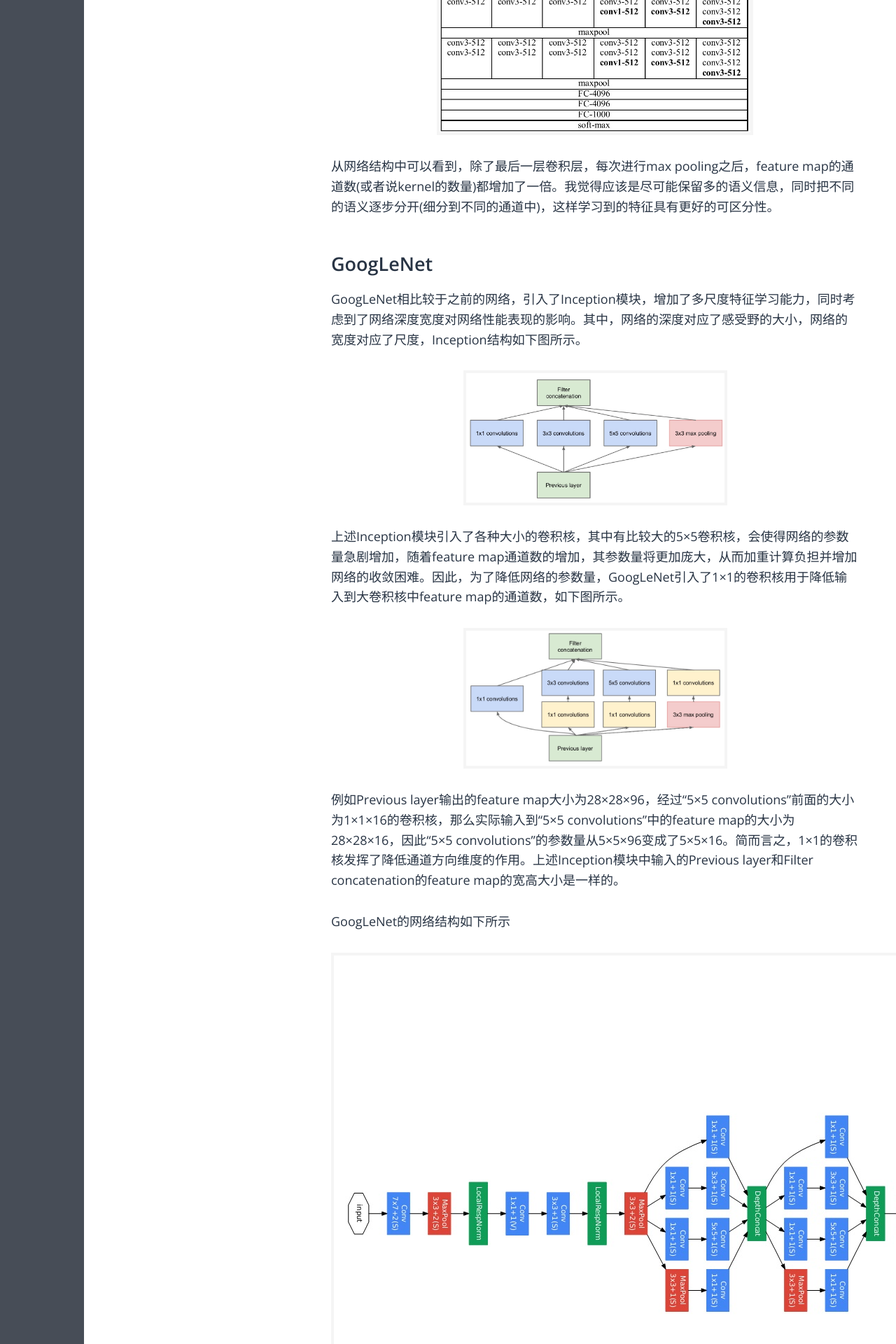
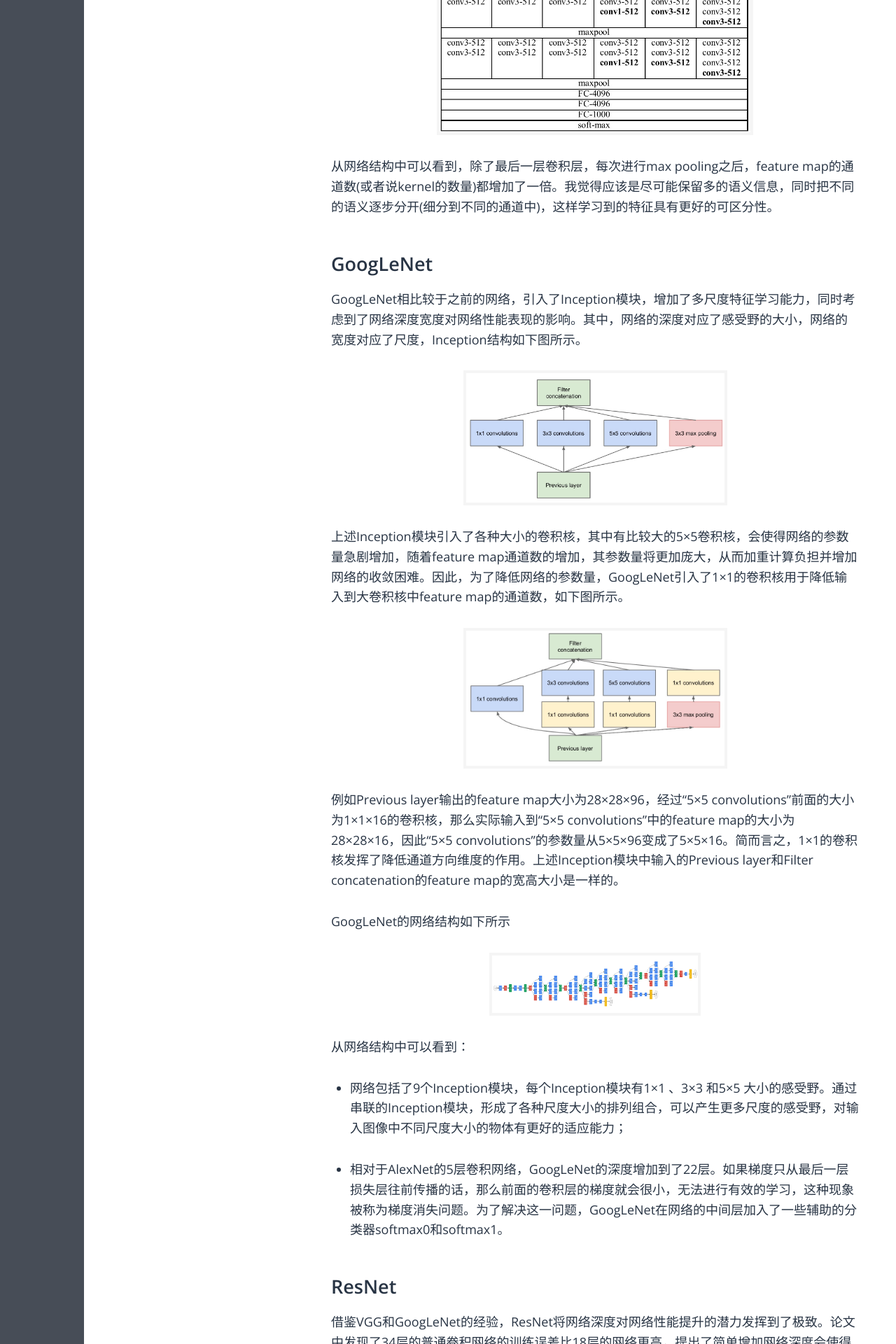
Before and after one commit to sccbhxc/sccbhxc.github.io, a Jekyll site: the page built from _posts/deep-learning/2017-07-08-经典CNN网络结构总结.md, in a window 1280 px wide. Shown: the part 3080-5000 px from the top of the page at 70% size. Built offline with Jekyll 4.4.1, drawn with Linux system fonts in a browser that asks for light colours; some web fonts are replaced; some of the changed text lies outside the part shown.

Commit message:
edit post

```diff
--- a/_posts/deep-learning/2017-07-08-经典CNN网络结构总结.md
+++ b/_posts/deep-learning/2017-07-08-经典CNN网络结构总结.md
@@ -63,7 +63,7 @@ GoogLeNet相比较于之前的网络，引入了Inception模块，增加了多
 
 GoogLeNet的网络结构如下所示
 
-<img src="/public/img/2017-07-08-经典CNN网络结构总结/GoogLeNet-Architecture.jpg">
+<img src="/public/img/2017-07-08-经典CNN网络结构总结/GoogLeNet-Architecture.jpg" width="40%">
 
 从网络结构中可以看到：
 
```
